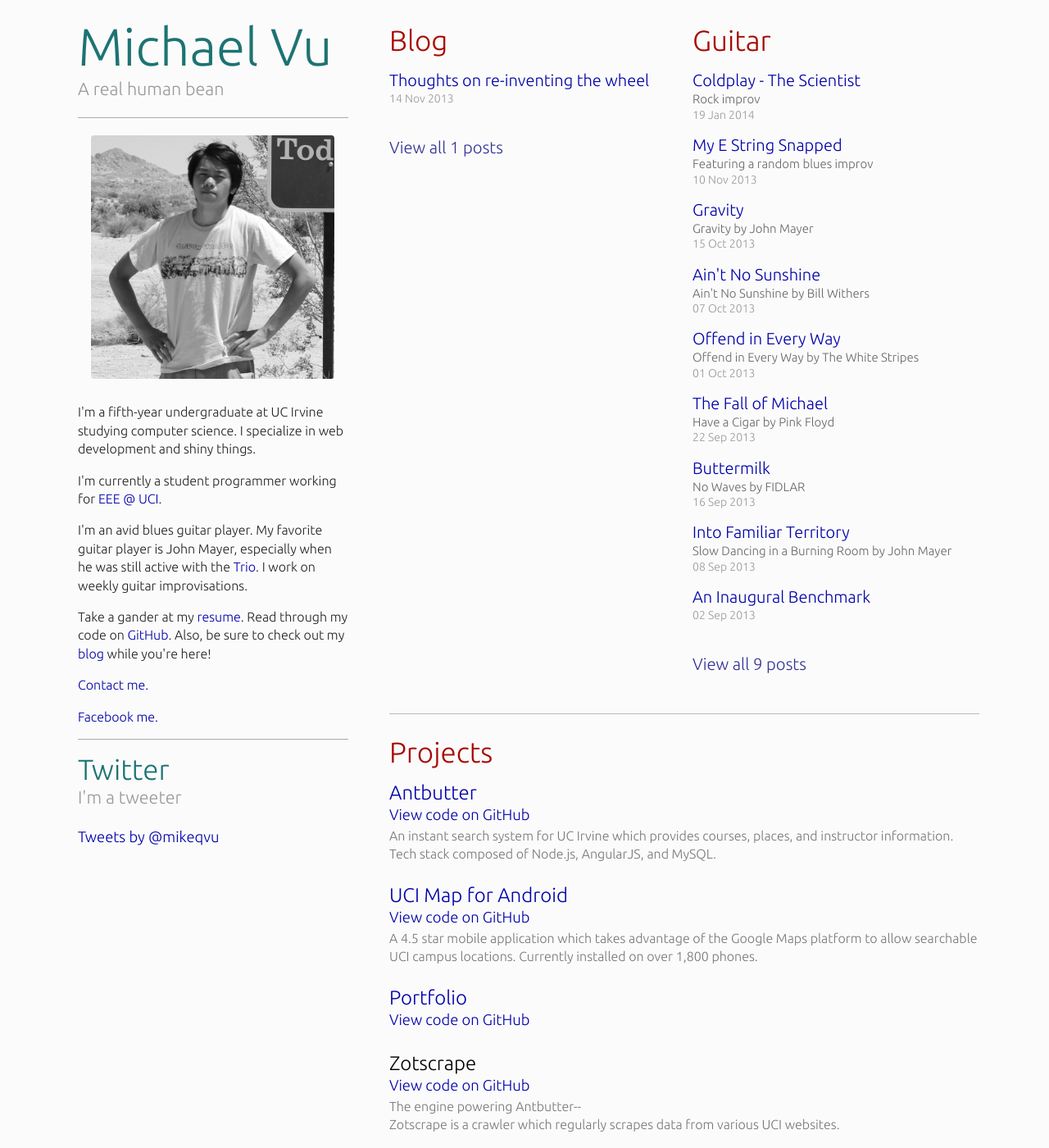
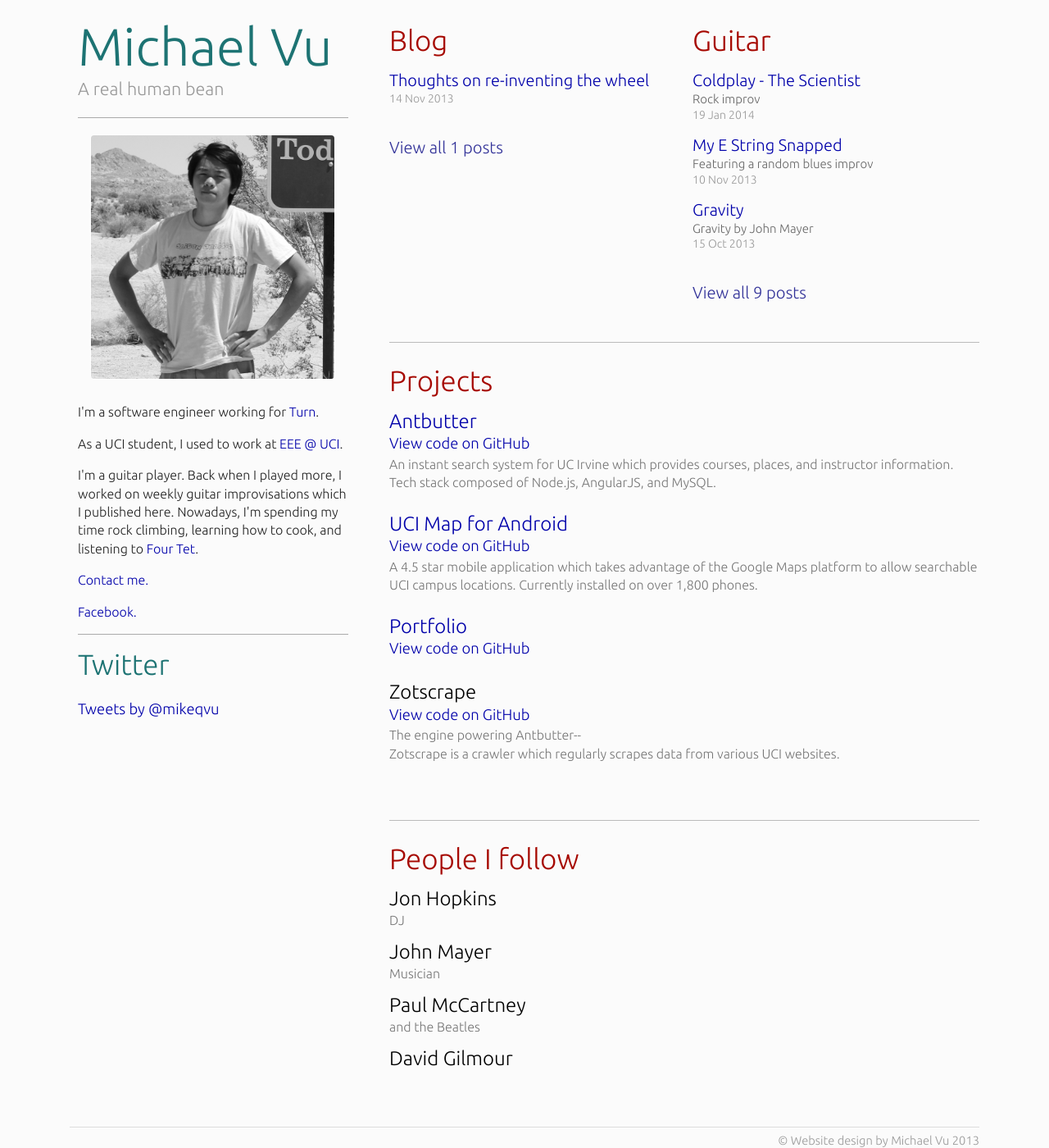
Before and after one commit to blaisebaileyfinnegan/blaisebaileyfinnegan.github.io, a Jekyll site: the page built from index.html, in a window 1280 px wide and 1400 px high. Shown: the whole window at 82% size. Built offline with Jekyll 4.4.1, drawn with Linux system fonts in a browser that asks for light colours; Markdown is read by kramdown in place of the engine named in the settings; comment, search, counter and statistics services are not loaded; some of the changed text lies outside the part shown.

Commit message:
Update for new beginning

```diff
--- a/_layouts/default.html
+++ b/_layouts/default.html
@@ -35,20 +35,15 @@
       <img src="/img/photo.jpg" class="photo">
       <div class="who-am-i">
         <p>
-          I'm a fifth-year undergraduate at UC Irvine studying computer science.
-          I specialize in web development and shiny things.
+          I'm a software engineer working for <a href="http://turn.com">Turn</a>.
         </p>
         <p>
-          I'm currently a student programmer working for <a href="http://eee.uci.edu" target="_blank">EEE @ UCI</a>.
+          As a UCI student, I used to work at <a href="http://eee.uci.edu" target="_blank">EEE @ UCI</a>.
         </p>
         <p>
-          I'm an avid blues guitar player. My favorite guitar player is John Mayer,
-          especially when he was still active with the <a href="http://www.youtube.com/watch?v=GQkO3SGB3So" target="_blank">Trio</a>.
-          I work on weekly guitar improvisations.
-        </p>
-        <p>
-          Take a gander at my <a href="https://www.dropbox.com/s/l5qe4ni0mk7ck7s/Resume.pdf" target="_blank">resume</a>.
-          Read through my code on <a href="https://github.com/blaisebaileyfinnegan" target="_blank">GitHub</a>. Also, be sure to check out my <a href="/#youfool">blog</a> while you're here!
+          I'm a guitar player. Back when I played more, I worked on weekly guitar
+          improvisations which I published here. Nowadays, I'm spending my time rock climbing,
+          learning how to cook, and listening to <a href="https://www.youtube.com/watch?v=Xb3Q1glcthE">Four Tet</a>.
         </p>
 
         <p>
@@ -58,7 +53,7 @@
         </p>
         <p>
           <a href="https://www.facebook.com/michaelqvu" target="_blank">
-            Facebook me.
+            Facebook.
           </a>
         </p>
       </div>
@@ -67,7 +62,6 @@
           <h1 class="sidebar-title">
             Twitter
           </h1>
-          <h3 class="caption">I'm a tweeter</h3>
         </div>
         <a class="twitter-timeline" href="https://twitter.com/mikeqvu" data-widget-id="401146575860146176">Tweets by @mikeqvu</a>
         <script>!function(d,s,id){var js,fjs=d.getElementsByTagName(s)[0],p=/^http:/.test(d.location)?'http':'https';if(!d.getElementById(id)){js=d.createElement(s);js.id=id;js.src=p+"://platform.twitter.com/widgets.js";fjs.parentNode.insertBefore(js,fjs);}}(document,"script","twitter-wjs");</script>
--- a/index.html
+++ b/index.html
@@ -6,7 +6,7 @@ title: Michael Vu
   <div class="part">
     <h1 class="section-title">Blog</h1>
     <ul class="posts">
-      {% for post in site.categories['general'] limit:10 %}
+      {% for post in site.categories['general'] limit:3 %}
       <li>
         <div class="post-bit">
           <div class="post-title">
@@ -26,7 +26,7 @@ title: Michael Vu
   <div class="part">
     <h1 class="section-title">Guitar</h1>
     <ul class="posts">
-      {% for post in site.categories['music'] limit:10 %}
+      {% for post in site.categories['music'] limit:3 %}
       <li>
         <div class="post-bit">
           <div class="post-title">
@@ -71,8 +71,14 @@ title: Michael Vu
   {% endfor %}
 </div>
 <div class="people">
-  <h1 class="section-title">People</h1>
+  <h1 class="section-title">People I follow</h1>
   <ul>
+    <li>
+      Jon Hopkins
+      <div>
+        DJ
+      </div>
+    </li>
     <li>
       John Mayer
       <div>
@@ -88,19 +94,5 @@ title: Michael Vu
     <li>
       David Gilmour
     </li>
-    <li>
-      Lucas Ou-yang
-      <div>
-        <a href="http://codelucas.com" target="_blank">codelucas.com</a>
-      </div>
-    </li>
-    <li>
-      <a href="http://www.quora.com/Evan-Priestley" target="_blank">
-        Evan Priestley
-      </a>
-      <div>
-        Overengineer
-      </div>
-    </li>
   </ul>
 </div>
```
